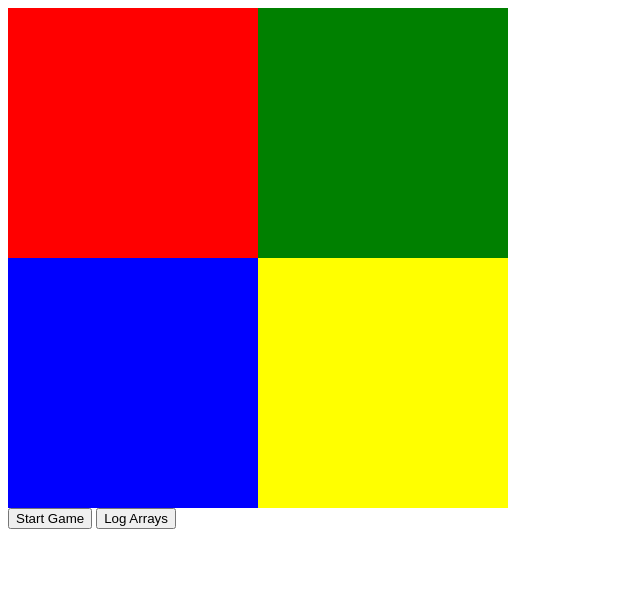
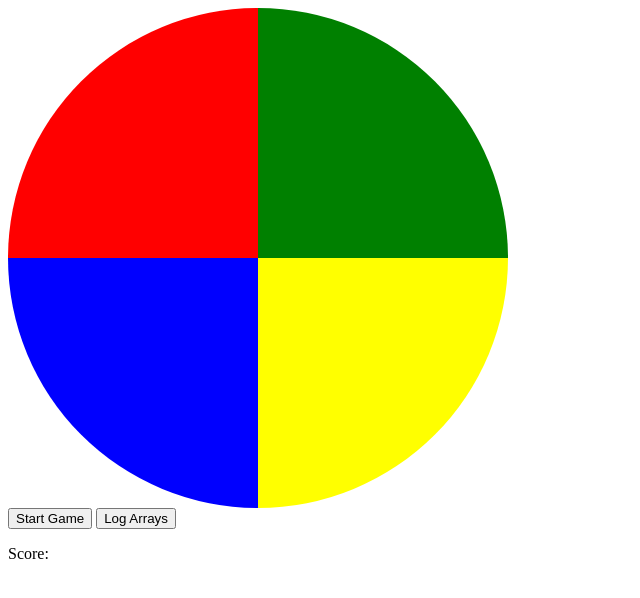
Before and after one commit to asemle/simonsays, a plain HTML site: page index.html in a window 1280 px wide. Shown: the whole page, without its empty margins (0-640 px from the left). Drawn offline with nearby package versions, Linux system fonts and the light colour scheme.

Commit message:
added radius on divs, score keeper for each correct answer

```diff
--- a/html.js
+++ b/html.js
@@ -1,13 +1,14 @@
 
 $(document).ready(function(){
   var flagger = true;
-
+     var score = 0;
      var answerArray = [];
      var userInput = [];
      var flag = false;
      var colors = ['red', 'green', 'blue', 'yellow'];
      var count = 0;
      var level = 3;
+
      $('.log-btn').on('click',function() {
        console.log('answers '+ answerArray);
        console.log('User answers '+ userInput);
@@ -18,6 +19,7 @@ $(document).ready(function(){
 
      function gameOn() {
        count = 0;
+
        $('.box').removeClass('flash');
        var interval = setInterval(function() {
           var randoNum = Math.floor(Math.random()*(0,3)+0);
@@ -46,6 +48,7 @@ $(document).ready(function(){
        });
 //2 inputs() triggers, get class name, check with answerArray, continue with game.
      function reset() {
+
        count = 0;
        flag = false;
        userInput.splice(0,userInput.length);
@@ -84,6 +87,9 @@ $(document).ready(function(){
            gameOn();
            //increment number of flashes by one
            console.log("WINNER",level);
+           score+=level;
+           console.log(score);
+           $('#score').html(score);
            //initiate button
          }
      }
--- a/index.html
+++ b/index.html
@@ -21,6 +21,7 @@
 </div>
 <button class ="start-btn">Start Game</button>
 <button class ="log-btn">Log Arrays</button>
+<p>Score: <span id="score"> </span></p>
 <!-- <button class ="check-btn">Log Arrays</button> -->
 </body>
 </html>
--- a/style.css
+++ b/style.css
@@ -1,12 +1,30 @@
-.canvas{background-color: black;
+.canvas{background-color: white;
         width: 500px;
         height:500px;}
-.red{background-color: red;}
-.blue{background-color: blue;}
-.green{background-color: green;}
-.yellow{background-color: yellow;}
-.black{background-color: black;}
+.red{background-color: red;
+    border-radius: 250px 0px 0px 0px
 
-.box{width: 250px;height: 250px;
-float: left;}
-.flash{background-color: red};
+    }
+.blue{background-color: blue;
+      border-radius: 0px 0px 0px 250px;
+
+    }
+.green{background-color: green;
+       border-radius: 0px 250px 0px 0px;
+
+     }
+.yellow{background-color: yellow;
+        border-radius: 0px 0px 250px 0px;
+      }
+.black{background-color: black;
+
+}
+button{}
+.box{width: 250px;
+    height: 250px;
+    float: left;
+
+  }
+.flash{background-color: grey;
+
+}
```
